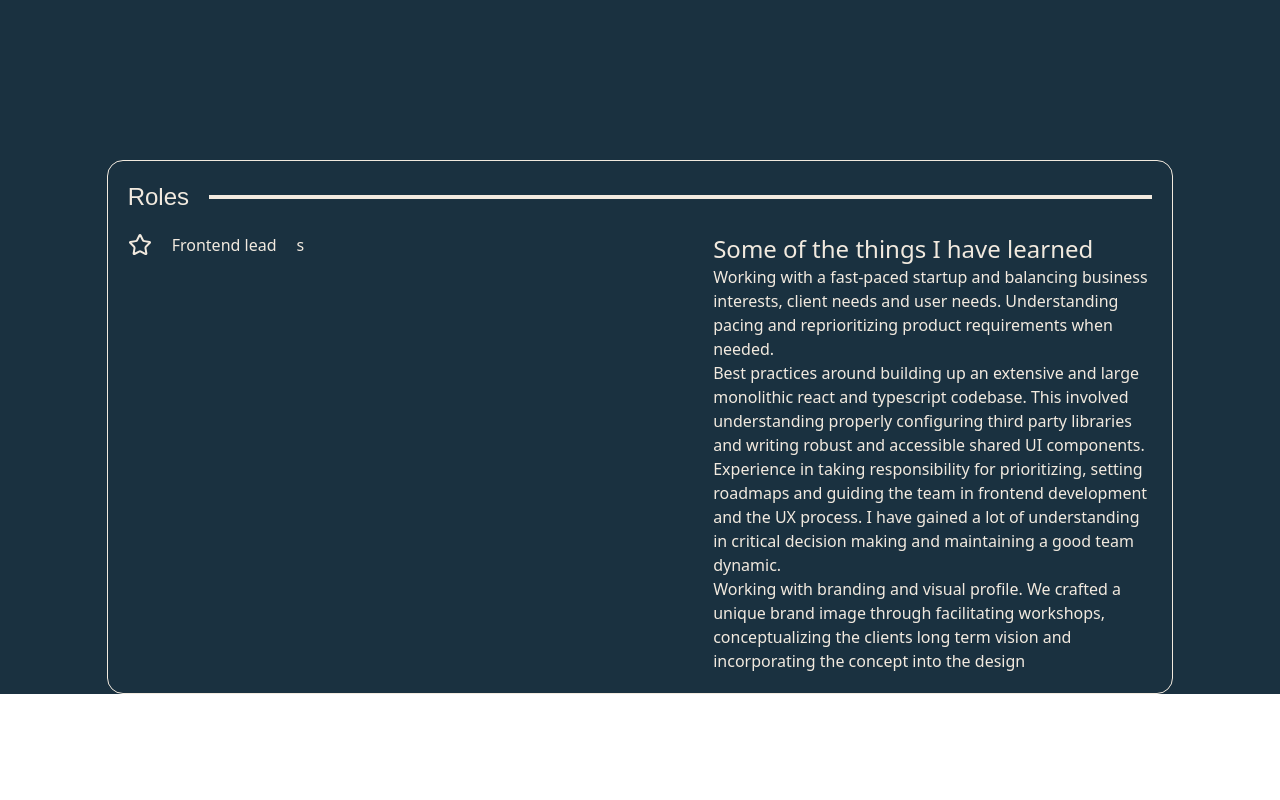
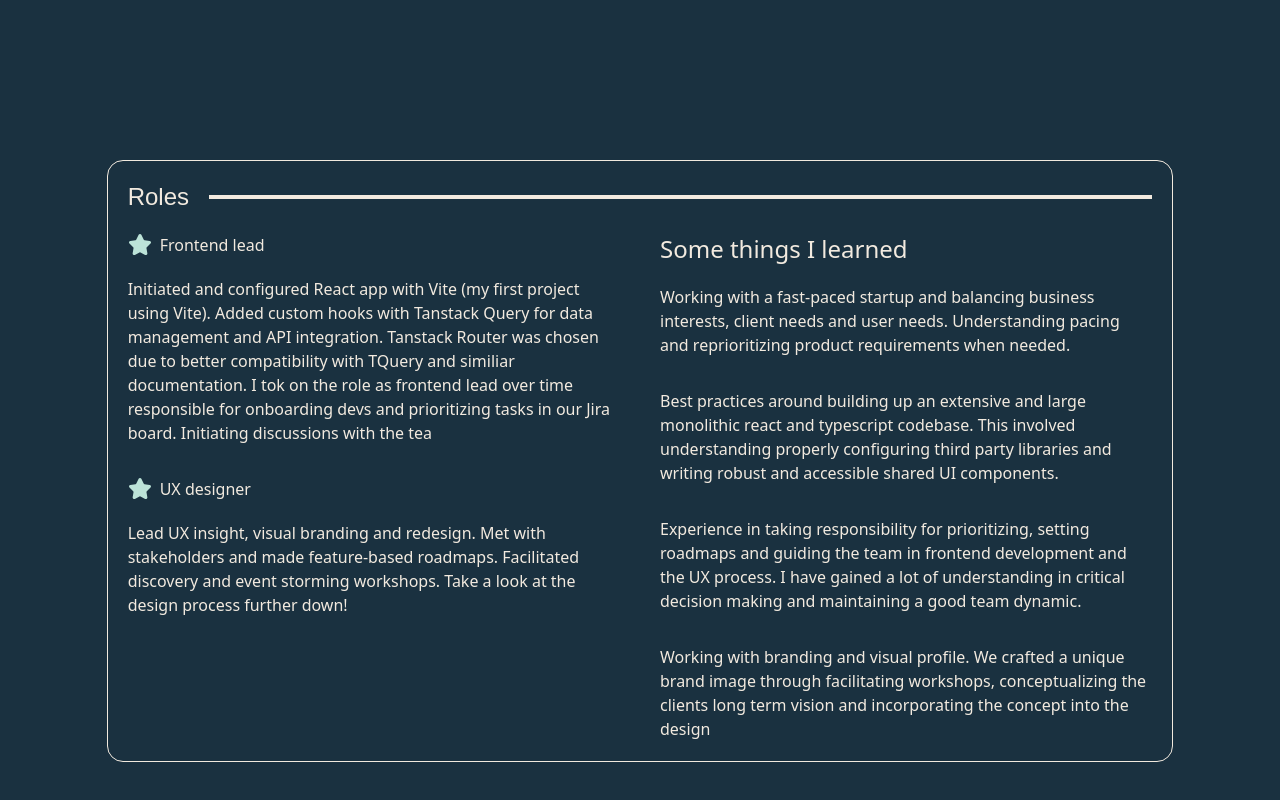
Before and after one commit to sauravp99/portfolio, a React (Vite) app: page /work/prosperai in a window 1280 px wide. Shown: the part 772-1572 px from the top of the page. Before the commit the page ends 1466 px from the top, so only its background shows below. Built offline with nearby package versions, Linux system fonts and the light colour scheme; a web font is replaced by a local one.

Commit message:
update work routes

```diff
--- a/src/components/work/ProjectDescription.tsx
+++ b/src/components/work/ProjectDescription.tsx
@@ -1,48 +1,62 @@
+import clsx from "clsx";
 import { StarIcon } from "lucide-react";
 
-export const ProjectDescription = () => {
+interface Role {
+  title: string;
+  description: string;
+}
+
+interface Outcome {
+  text: string;
+  results: string[];
+}
+
+interface Description {
+  roles: Role[];
+  reflections?: string[];
+  result?: Outcome;
+}
+
+interface Props {
+  description: Description;
+}
+export const ProjectDescription = ({ description }: Props) => {
   return (
-    <section className="w-5/6 border rounded-2xl h-fit p-5 ">
+    <section className="w-5/6 border rounded-2xl h-fit p-5 mb-10">
       <div>
         <div className="flex items-center flex-row gap-5 w-full text-(--sand)">
           <h2 className="whitespace-nowrap font-days-one">Roles</h2>
           <div className="w-full h-1 bg-(--sand)" />
         </div>
-        <div className="flex flex-row pt-5">
-          <div className="w-4/7">
-            <div className="flex flex-row gap-5">
-              <StarIcon /> <p>Frontend lead</p>
-              <p>s</p>
+        <div
+          className={clsx(
+            "flex gap-10 -full",
+            description.reflections && "grid grid-cols-2"
+          )}
+        >
+          <div className="flex flex-col col-span-1 gap-8 pt-5">
+            {description?.roles.map((role, i) => {
+              return (
+                <div className="flex flex-col gap-5" key={i}>
+                  <div className="flex flex-row gap-2">
+                    <StarIcon className="fill-(--ice) stroke-(--ice)" />
+                    <p>{role.title}</p>
+                  </div>
+                  <p>{role.description}</p>
+                </div>
+              );
+            })}
+          </div>
+          {description.reflections && (
+            <div className="flex flex-col gap-5 pt-5">
+              <h2 className="whitespace-nowrap">Some things I learned</h2>
+              <div className="flex flex-col gap-8">
+                {description?.reflections?.map((r, i) => {
+                  return <p key={i}>{r}</p>;
+                })}
+              </div>
             </div>
-          </div>
-          <div className="w-3/7">
-            <h2>Some of the things I have learned</h2>
-            <ul>
-              <li>
-                Working with a fast-paced startup and balancing business
-                interests, client needs and user needs. Understanding pacing and
-                reprioritizing product requirements when needed.
-              </li>
-              <li>
-                Best practices around building up an extensive and large
-                monolithic react and typescript codebase. This involved
-                understanding properly configuring third party libraries and
-                writing robust and accessible shared UI components.
-              </li>
-              <li>
-                Experience in taking responsibility for prioritizing, setting
-                roadmaps and guiding the team in frontend development and the UX
-                process. I have gained a lot of understanding in critical
-                decision making and maintaining a good team dynamic.
-              </li>
-              <li>
-                Working with branding and visual profile. We crafted a unique
-                brand image through facilitating workshops, conceptualizing the
-                clients long term vision and incorporating the concept into the
-                design
-              </li>
-            </ul>
-          </div>
+          )}
         </div>
       </div>
     </section>
--- a/src/index.css
+++ b/src/index.css
@@ -47,7 +47,7 @@ body {
 }
 
 html {
-  scroll-behavior: smooth;
+  /* scroll-behavior: smooth; */
   scroll-padding-top: 24px;
 }
 
--- a/src/routeTree.gen.ts
+++ b/src/routeTree.gen.ts
@@ -11,6 +11,7 @@
 import { Route as rootRouteImport } from './routes/__root'
 import { Route as IndexRouteImport } from './routes/index'
 import { Route as WorkIndexRouteImport } from './routes/work/index'
+import { Route as ArtIndexRouteImport } from './routes/art/index'
 import { Route as WorkSavemycityRouteImport } from './routes/work/savemycity'
 import { Route as WorkProsperaiRouteImport } from './routes/work/prosperai'
 import { Route as WorkAitaskforceRouteImport } from './routes/work/aitaskforce'
@@ -23,6 +24,11 @@ const IndexRoute = IndexRouteImport.update({
 const WorkIndexRoute = WorkIndexRouteImport.update({
   id: '/work/',
   path: '/work/',
+  getParentRoute: () => rootRouteImport,
+} as any)
+const ArtIndexRoute = ArtIndexRouteImport.update({
+  id: '/art/',
+  path: '/art/',
   getParentRoute: () => rootRouteImport,
 } as any)
 const WorkSavemycityRoute = WorkSavemycityRouteImport.update({
@@ -46,6 +52,7 @@ export interface FileRoutesByFullPath {
   '/work/aitaskforce': typeof WorkAitaskforceRoute
   '/work/prosperai': typeof WorkProsperaiRoute
   '/work/savemycity': typeof WorkSavemycityRoute
+  '/art': typeof ArtIndexRoute
   '/work': typeof WorkIndexRoute
 }
 export interface FileRoutesByTo {
@@ -53,6 +60,7 @@ export interface FileRoutesByTo {
   '/work/aitaskforce': typeof WorkAitaskforceRoute
   '/work/prosperai': typeof WorkProsperaiRoute
   '/work/savemycity': typeof WorkSavemycityRoute
+  '/art': typeof ArtIndexRoute
   '/work': typeof WorkIndexRoute
 }
 export interface FileRoutesById {
@@ -61,6 +69,7 @@ export interface FileRoutesById {
   '/work/aitaskforce': typeof WorkAitaskforceRoute
   '/work/prosperai': typeof WorkProsperaiRoute
   '/work/savemycity': typeof WorkSavemycityRoute
+  '/art/': typeof ArtIndexRoute
   '/work/': typeof WorkIndexRoute
 }
 export interface FileRouteTypes {
@@ -70,6 +79,7 @@ export interface FileRouteTypes {
     | '/work/aitaskforce'
     | '/work/prosperai'
     | '/work/savemycity'
+    | '/art'
     | '/work'
   fileRoutesByTo: FileRoutesByTo
   to:
@@ -77,6 +87,7 @@ export interface FileRouteTypes {
     | '/work/aitaskforce'
     | '/work/prosperai'
     | '/work/savemycity'
+    | '/art'
     | '/work'
   id:
     | '__root__'
@@ -84,6 +95,7 @@ export interface FileRouteTypes {
     | '/work/aitaskforce'
     | '/work/prosperai'
     | '/work/savemycity'
+    | '/art/'
     | '/work/'
   fileRoutesById: FileRoutesById
 }
@@ -92,6 +104,7 @@ export interface RootRouteChildren {
   WorkAitaskforceRoute: typeof WorkAitaskforceRoute
   WorkProsperaiRoute: typeof WorkProsperaiRoute
   WorkSavemycityRoute: typeof WorkSavemycityRoute
+  ArtIndexRoute: typeof ArtIndexRoute
   WorkIndexRoute: typeof WorkIndexRoute
 }
 
@@ -109,6 +122,13 @@ declare module '@tanstack/react-router' {
       path: '/work'
       fullPath: '/work'
       preLoaderRoute: typeof WorkIndexRouteImport
+      parentRoute: typeof rootRouteImport
+    }
+    '/art/': {
+      id: '/art/'
+      path: '/art'
+      fullPath: '/art'
+      preLoaderRoute: typeof ArtIndexRouteImport
       parentRoute: typeof rootRouteImport
     }
     '/work/savemycity': {
@@ -140,6 +160,7 @@ const rootRouteChildren: RootRouteChildren = {
   WorkAitaskforceRoute: WorkAitaskforceRoute,
   WorkProsperaiRoute: WorkProsperaiRoute,
   WorkSavemycityRoute: WorkSavemycityRoute,
+  ArtIndexRoute: ArtIndexRoute,
   WorkIndexRoute: WorkIndexRoute,
 }
 export const routeTree = rootRouteImport
--- a/src/routes/work/prosperai.tsx
+++ b/src/routes/work/prosperai.tsx
@@ -41,7 +41,28 @@ const RouteComponent = () => {
           className: "max-w-[58%] bg-[#3f627855] rounded-2xl z-10",
         }}
       />
-      <ProjectDescription />
+      <ProjectDescription
+        description={{
+          reflections: [
+            "Working with a fast-paced startup and balancing business interests, client needs and user needs. Understanding pacing and reprioritizing product requirements when needed.",
+            "Best practices around building up an extensive and large monolithic react and typescript codebase. This involved understanding properly configuring third party libraries and writing robust and accessible shared UI components. ",
+            "Experience in taking responsibility for prioritizing, setting roadmaps and guiding the team in frontend development and the UX process. I have gained a lot of understanding in critical decision making and maintaining a good team dynamic.",
+            "Working with branding and visual profile. We crafted a unique brand image through facilitating workshops, conceptualizing the clients long term vision and incorporating the concept into the design",
+          ],
+          roles: [
+            {
+              title: "Frontend lead",
+              description:
+                "Initiated and configured React app with Vite (my first project using Vite). Added custom hooks with Tanstack Query for data management and API integration. Tanstack Router was chosen due to better compatibility with TQuery and similiar documentation. I tok on the role as frontend lead over time responsible for onboarding devs and prioritizing tasks in our Jira board. Initiating discussions with the tea",
+            },
+            {
+              title: "UX designer",
+              description:
+                "Lead UX insight, visual branding and redesign. Met with stakeholders and made feature-based roadmaps. Facilitated discovery and event storming workshops. Take a look at the design process further down!",
+            },
+          ],
+        }}
+      />
     </main>
   );
 };
--- a/src/routes/work/savemycity.tsx
+++ b/src/routes/work/savemycity.tsx
@@ -7,6 +7,7 @@ import PencilRulerIcon from "../../icons/pencil_ruler.svg";
 import Portrait from "../../assets/masters/portrait.jpg";
 import Game from "../../assets/masters/game.jpg";
 import { ProjectImages } from "../../components/work/ProjectImages";
+import { ProjectDescription } from "../../components/work/ProjectDescription";
 
 export const Route = createFileRoute("/work/savemycity")({
   component: () => RouteComponent(),
@@ -14,7 +15,7 @@ export const Route = createFileRoute("/work/savemycity")({
 
 function RouteComponent() {
   return (
-    <main className="bg-(--sea_green) min-h-screen text-(--sand) overflow-hidden flex flex-col gap-30">
+    <main className="bg-(--sea_green) min-h-screen text-(--sand) overflow-hidden items-center flex flex-col gap-40">
       <ProjectHeader
         projectTitle={"Save my city!"}
         clientName={"Universitet i Oslo (UiO)"}
@@ -40,6 +41,17 @@ function RouteComponent() {
           className: "max-w-[54%]",
         }}
       />
+      <ProjectDescription
+        description={{
+          roles: [
+            {
+              title: "UX designer",
+              description:
+                "The study in my master thesis was done in the intersection of three areas of research: serious games, tangible interaction and environmental studies. The research question i was investigating was: My methodology of choice was research through design, an iterative hands-on approach for investigating design hypotheses. I worked with interaction design, circuit engineering, programming, game development and academic research ",
+            },
+          ],
+        }}
+      />
     </main>
   );
 }
```
